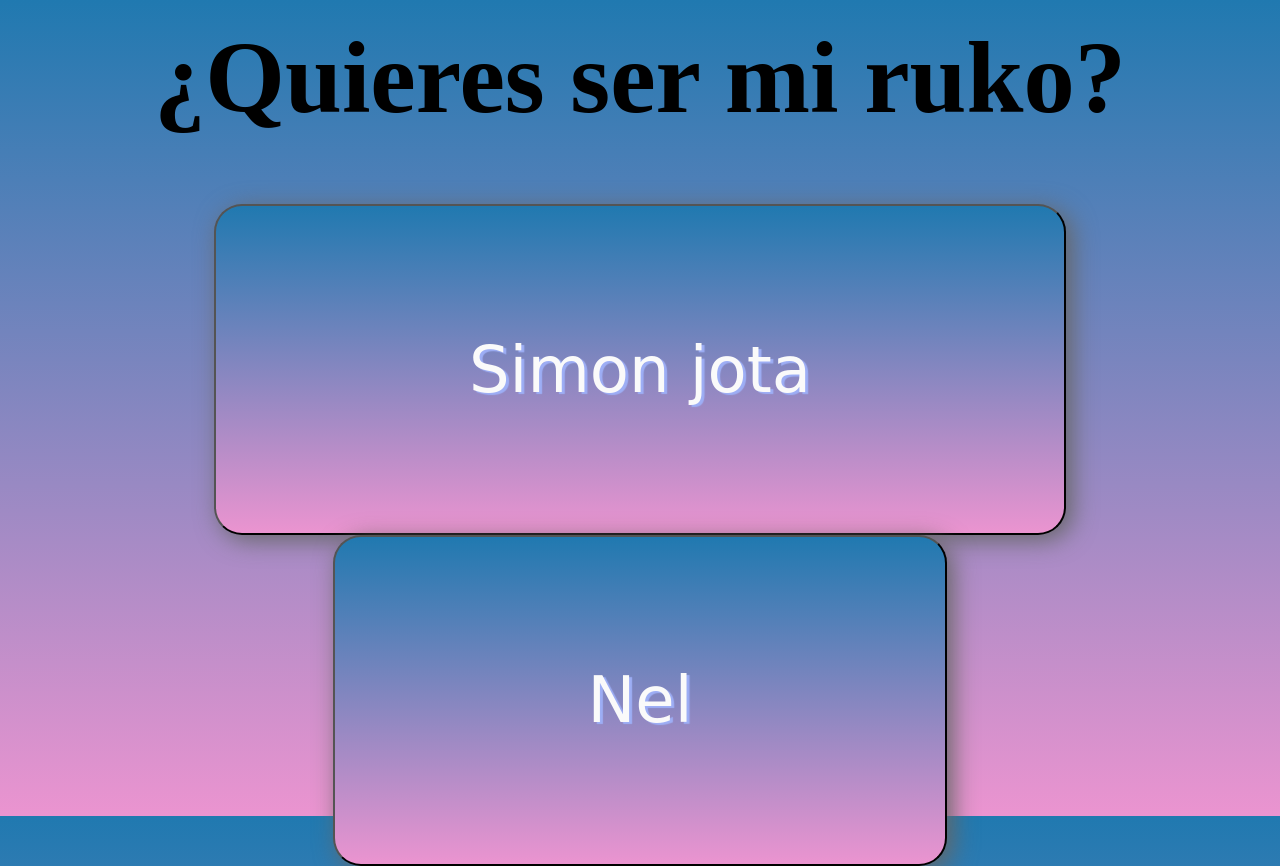
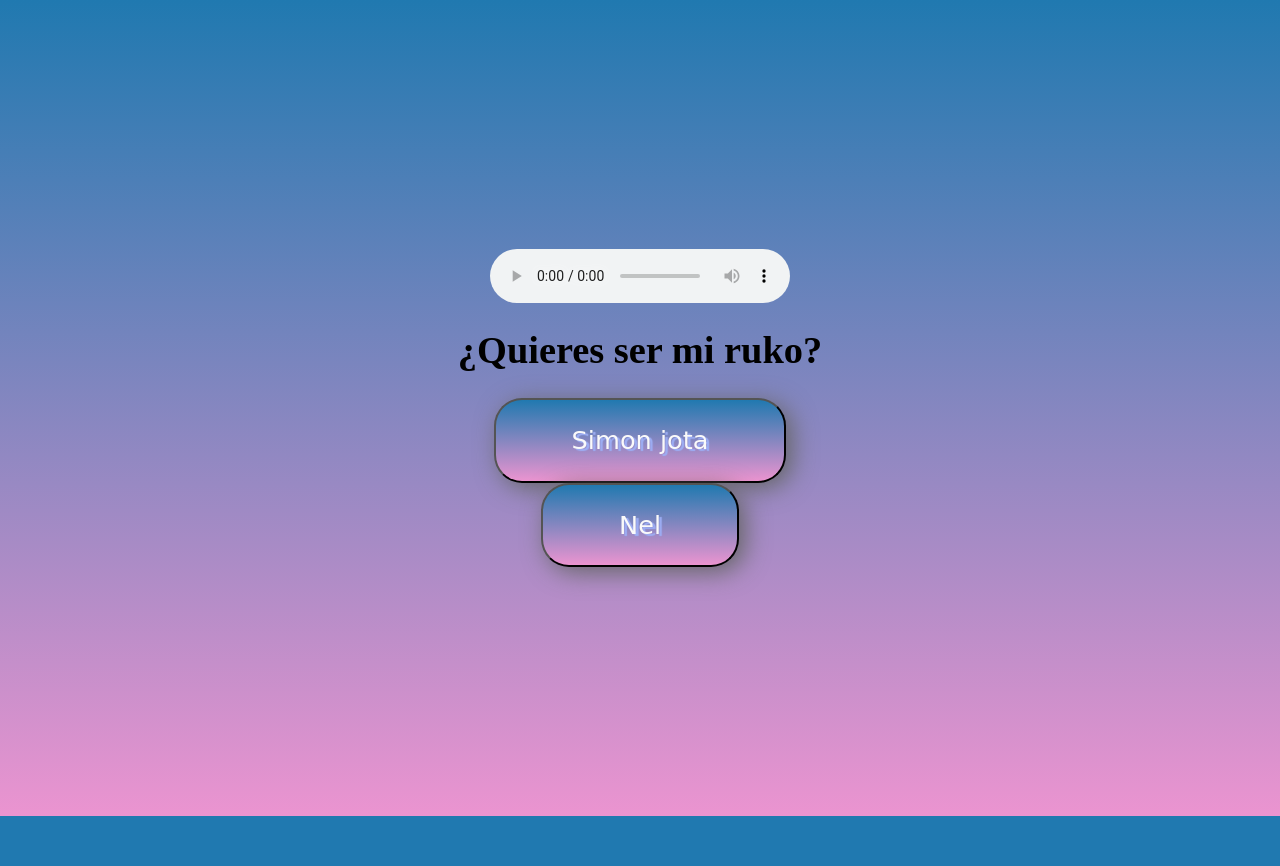
Before and after one commit to bapnator/quieresermiruko, a plain HTML site: page index.html in a window 1280 px wide. After the commit the page ends 816 px from the top, so only its background shows below. Drawn offline with Linux system fonts and the light colour scheme.

Commit message:
Add files via upload

```diff
--- a/mobile.css
+++ b/mobile.css
@@ -1,10 +1,10 @@
 button {
-    padding: 10% 20%;
-    font-size: 5vw;
+    padding: 2% 6%;
+    font-size: 2vw;
 }
 
 h1 {
-    font-size: 8vw;
+    font-size: 3vw;
 }
 
 .container {
```
